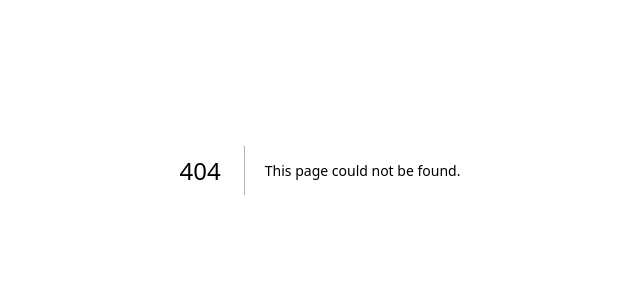
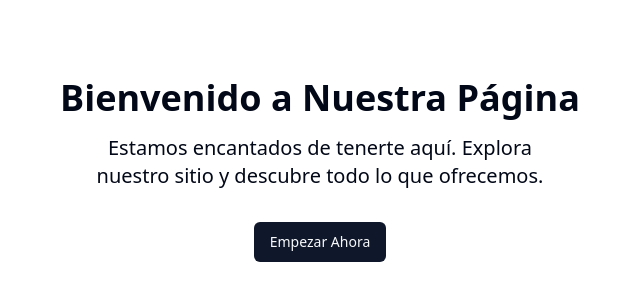
Before and after one commit to demondcn/ProductBootcamp, a Next.js app: page /InicioSeccion/Sub1/Sub2-1 in a window 1280 px wide. Before the commit this address had no page. Shown: the part 230-530 px from the top of the page, without its empty margins (320-960 px from the left). Built offline with nearby package versions, Linux system fonts and the light colour scheme.

Commit message:
arreglo error deploy

```diff
--- /dev/null
+++ b/src/app/InicioSeccion/Sub1/Sub2-1/page.jsx
@@ -0,0 +1,12 @@
+"use client";
+import React from 'react';
+import Subpagina from '@/components/Subpagina';
+const Pasarel1 = () => {
+  return (
+    <>
+      <Subpagina />
+    </>
+  );
+};
+
+export default Pasarel1;
--- /dev/null
+++ b/src/app/InicioSeccion/Sub1/page.jsx
@@ -0,0 +1,13 @@
+"use client";
+import React from 'react';
+import Subpagina from '@/components/Subpagina';
+
+const Pasarel = () => {
+  return (
+    <>
+      <Subpagina />
+    </>
+  );
+};
+
+export default Pasarel;
--- a/src/components/Bienvenida.jsx
+++ b/src/components/Bienvenida.jsx
@@ -6,7 +6,7 @@ import { useRouter } from 'next/navigation';
 export default function Bienvenida() {
   const router = useRouter();
   const NavegarEntreInterfaces = () => {
-    router.push(`/InicioSeccion/usuario/diagnostico`);
+    router.push(`/InicioSeccion`);
   };
   return (
     <section className="w-full py-12 md:py-24 lg:py-32 xl:py-48 bg-background">
```
Also changed, not shown: src/components/Subpagina.jsx (renamed from src/components/sub2.jsx).
